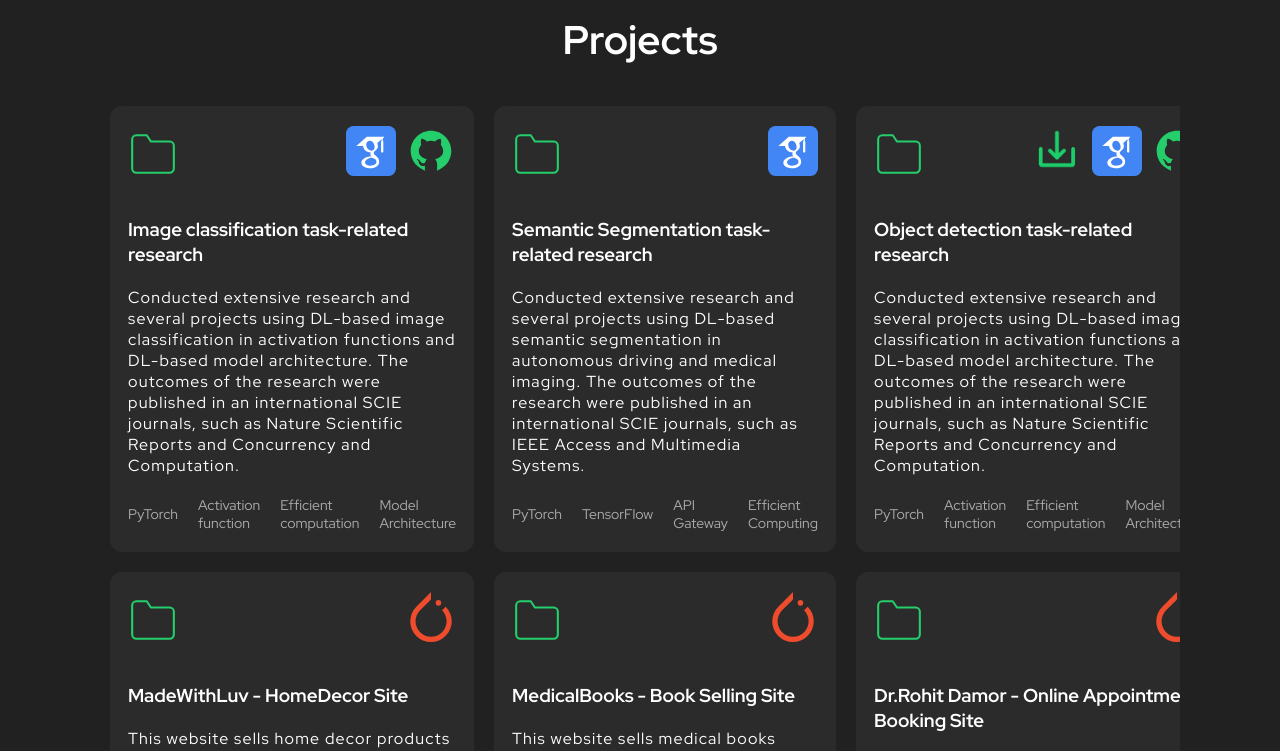
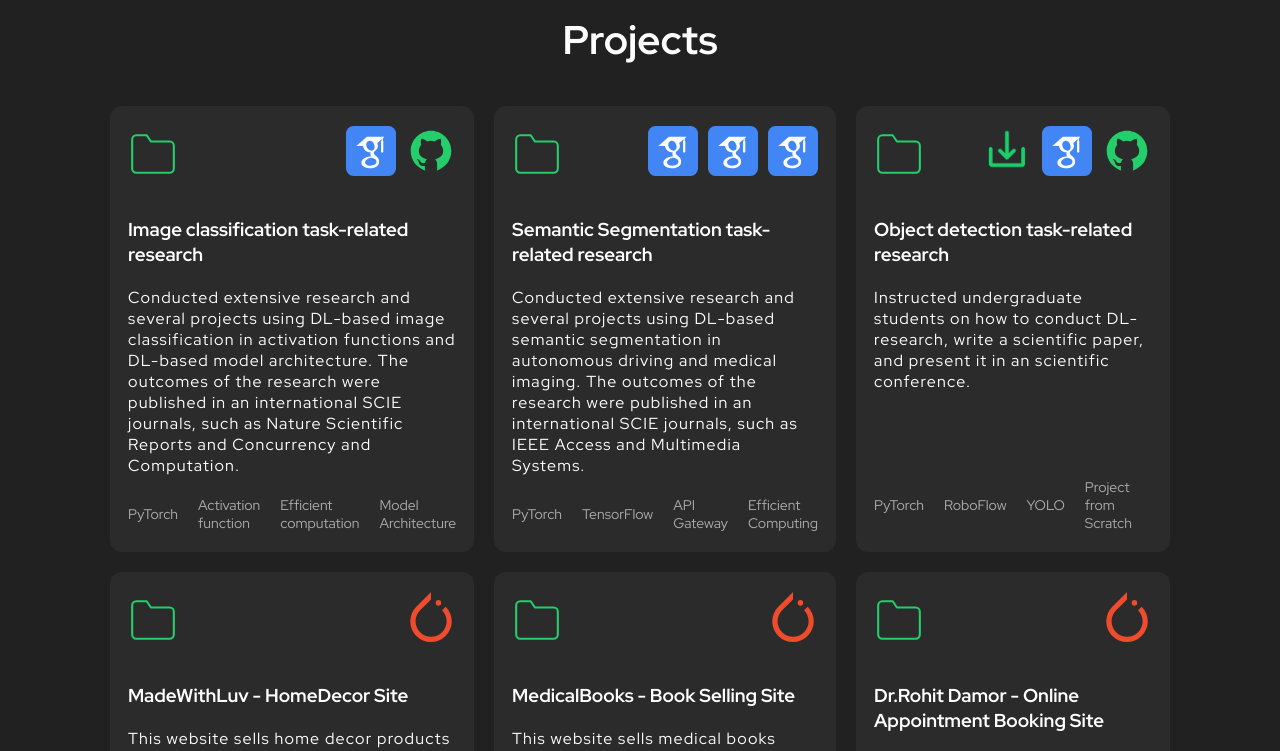
Before and after one commit to bekhzod-olimov/portfolio, a React (Create React App) app: page / in a window 1280 px wide. Shown: the part 1140-1891 px from the top of the page. Built offline with nearby package versions, Linux system fonts and the light colour scheme.

Commit message:
obj detection projects update

```diff
--- a/src/components/Project/Project.tsx
+++ b/src/components/Project/Project.tsx
@@ -38,6 +38,10 @@ export function Project() {
               <div className="project-links">
               <a href="https://link.springer.com/article/10.1007/s00530-020-00726-w" target="_blank" rel="noreferrer">
                   <img src={scholarIcon} alt="Visit site" /></a>
+                  <a href="https://ieeexplore.ieee.org/abstract/document/9328441" target="_blank" rel="noreferrer">
+                  <img src={scholarIcon} alt="Visit site" /></a>
+                  <a href="https://ieeexplore.ieee.org/abstract/document/9617630" target="_blank" rel="noreferrer">
+                  <img src={scholarIcon} alt="Visit site" /></a>
                 {/* <a href="https://link.springer.com/article/10.1007/s00530-020-00726-w" target="_blank" rel="noreferrer">
                   <img src={externalLink} alt="Visit site" />
                 </a> </div> */}
@@ -58,7 +62,7 @@ export function Project() {
               <div className="project-links">
               <a href="https://drive.google.com/file/d/1dGANwOLx5tJ4cyUWY0pZ2QmxojFkGSHq/view?usp=sharing" target="_blank" rel="noreferrer">
                   <img src={DownloadApp} alt="Visit site" /></a>
-                  <a href="https://drive.google.com/file/d/1dGANwOLx5tJ4cyUWY0pZ2QmxojFkGSHq/view?usp=sharing" target="_blank" rel="noreferrer">
+                  <a href="https://drive.google.com/file/d/1ssEaKjByDLLINOGvPhHg2rWeSC5IGUsN/view?usp=sharing" target="_blank" rel="noreferrer">
                   <img src={scholarIcon} alt="Visit site" /></a>
                 <a href="https://app.roboflow.com/bekhzod-olimov/disabled-sign-detection/1" target="_blank" rel="noreferrer">
                   <img src={githubIcon} alt="Visit site" />
@@ -66,9 +70,9 @@ export function Project() {
             </header>
             <div className="body">
               <h3>Object detection task-related research</h3>
-              <p> Conducted extensive research and several projects using DL-based image classification in activation functions and DL-based model architecture. The outcomes of the research were published in an international SCIE journals, such as Nature Scientific Reports and Concurrency and Computation.  </p>
+              <p> Instructed undergraduate students on how to conduct DL-research, write a scientific paper, and present it in an scientific conference.  </p>
             </div>
-            <footer> <ul className="tech-list"> <li>PyTorch</li> <li>Activation function</li> <li>Efficient computation</li> <li>Model Architecture</li> </ul> </footer>
+            <footer> <ul className="tech-list"> <li>PyTorch</li> <li>RoboFlow</li> <li>YOLO</li> <li>Project from Scratch</li> </ul> </footer>
           </div>
         </ScrollAnimation>
 
```
